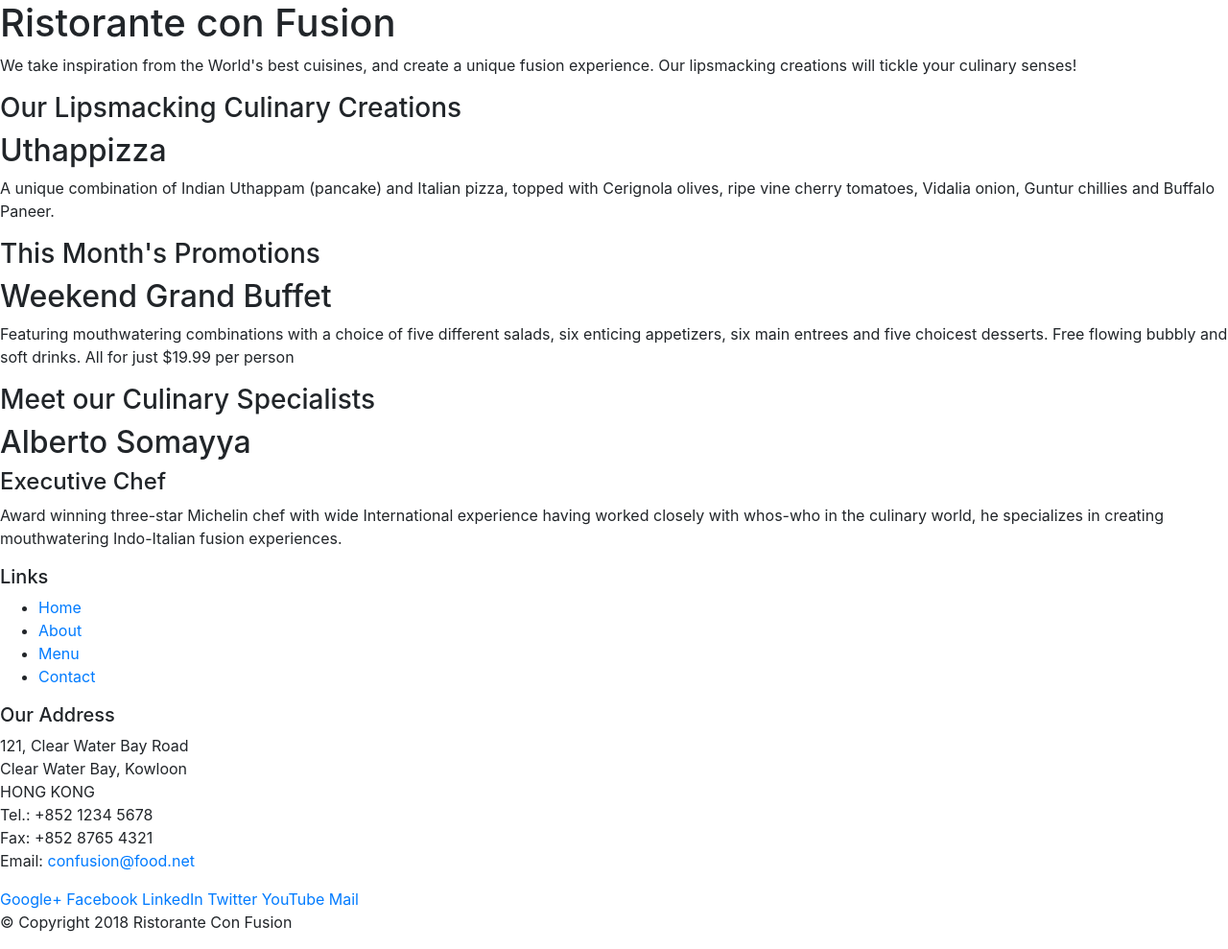
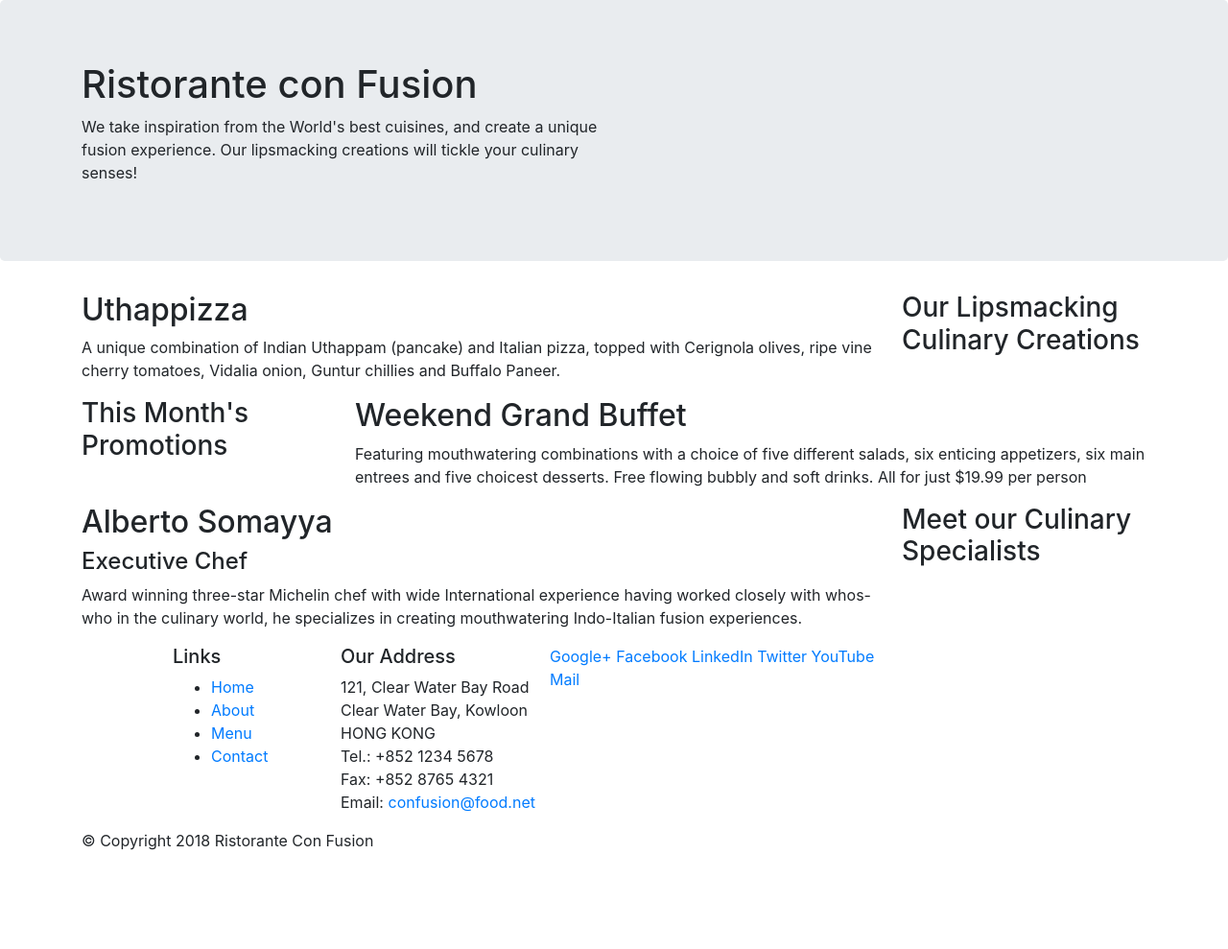
Before and after one commit to Sebasmontoyasm/Boostrap-FullStack, a website: page conFusion/index.html in a window 1280 px wide. Shown: the whole page at 96% size. After the commit the page ends 904 px from the top, so only its background shows below. Drawn offline with nearby package versions, Linux system fonts and the light colour scheme.

Commit message:
using row and col-XX-Number and when use container and row

```diff
--- a/conFusion/index.html
+++ b/conFusion/index.html
@@ -15,46 +15,46 @@
 
 <body>
 
-    <header>
-        <div>
-            <div>
-                <div>
+    <header class="jumbotron">
+        <div class="container">
+            <div class="row">
+                <div class="col-12 col-sm-6">
                     <h1>Ristorante con Fusion</h1>
                     <p>We take inspiration from the World's best cuisines, and create a unique fusion experience. Our lipsmacking creations will tickle your culinary senses!</p>
                 </div>
-                <div>
+                <div class="col-12 col-sm">
                 </div>
             </div>
         </div>
     </header>
 
-    <div>
-        <div>
-            <div>
+    <div class="container">
+        <div class="row">
+            <div class="col-12 col-sm-4 order-sm-last col-md-3">
                 <h3>Our Lipsmacking Culinary Creations</h3>
             </div>
-            <div>
+            <div class="col col-sm order-sm-first col-md">
                 <h2>Uthappizza</h2>
                 <p>A unique combination of Indian Uthappam (pancake) and Italian pizza, topped with Cerignola olives, ripe vine cherry tomatoes, Vidalia onion, Guntur chillies and Buffalo Paneer.</p>
             </div>
         </div>
 
 
-        <div>
-            <div>
+        <div class="row">
+            <div class="col-12 col-sm-4 col-md-3">
                 <h3>This Month's Promotions</h3>
             </div>
-            <div>
+            <div class="col col-sm col-md">
                 <h2>Weekend Grand Buffet</h2>
                 <p>Featuring mouthwatering combinations with a choice of five different salads, six enticing appetizers, six main entrees and five choicest desserts. Free flowing bubbly and soft drinks. All for just $19.99 per person </p>
             </div>
         </div>
 
-        <div>
-            <div>
+        <div class="row">
+            <div class="col-12 col-sm-4 order-sm-last col-md-3">
                 <h3>Meet our Culinary Specialists</h3>
             </div>
-            <div>
+            <div class="col col-sm order-sm-first col-md">
                 <h2>Alberto Somayya</h2>
                 <h4>Executive Chef</h4>
                 <p>Award winning three-star Michelin chef with wide International experience having worked closely with whos-who in the culinary world, he specializes in creating mouthwatering Indo-Italian fusion experiences. </p>
@@ -63,9 +63,9 @@
     </div>
 
     <footer>
-        <div>
-            <div>
-                <div>
+        <div class="container">
+            <div class="row">
+                <div class="col-4 offset-1 col-sm-2">
                     <h5>Links</h5>
                     <ul>
                         <li><a href="#">Home</a></li>
@@ -74,7 +74,7 @@
                         <li><a href="#">Contact</a></li>
                     </ul>
                 </div>
-                <div>
+                <div lass="col-7 col-sm-5">
                     <h5>Our Address</h5>
                     <address>
 		              121, Clear Water Bay Road<br>
@@ -85,7 +85,7 @@
 		              Email: <a href="mailto:confusion@food.net">confusion@food.net</a>
 		           </address>
                 </div>
-                <div>
+                <div class="col-12 col-sm-4">
                     <div>
                         <a href="http://google.com/+">Google+</a>
                         <a href="http://www.facebook.com/profile.php?id=">Facebook</a>
@@ -96,8 +96,8 @@
                     </div>
                 </div>
            </div>
-           <div>
-                <div>
+           <div class="row">
+                <div class="col-auto">
                     <p>© Copyright 2018 Ristorante Con Fusion</p>
                 </div>
            </div>
```
Also changed, not shown: 1 other file.
